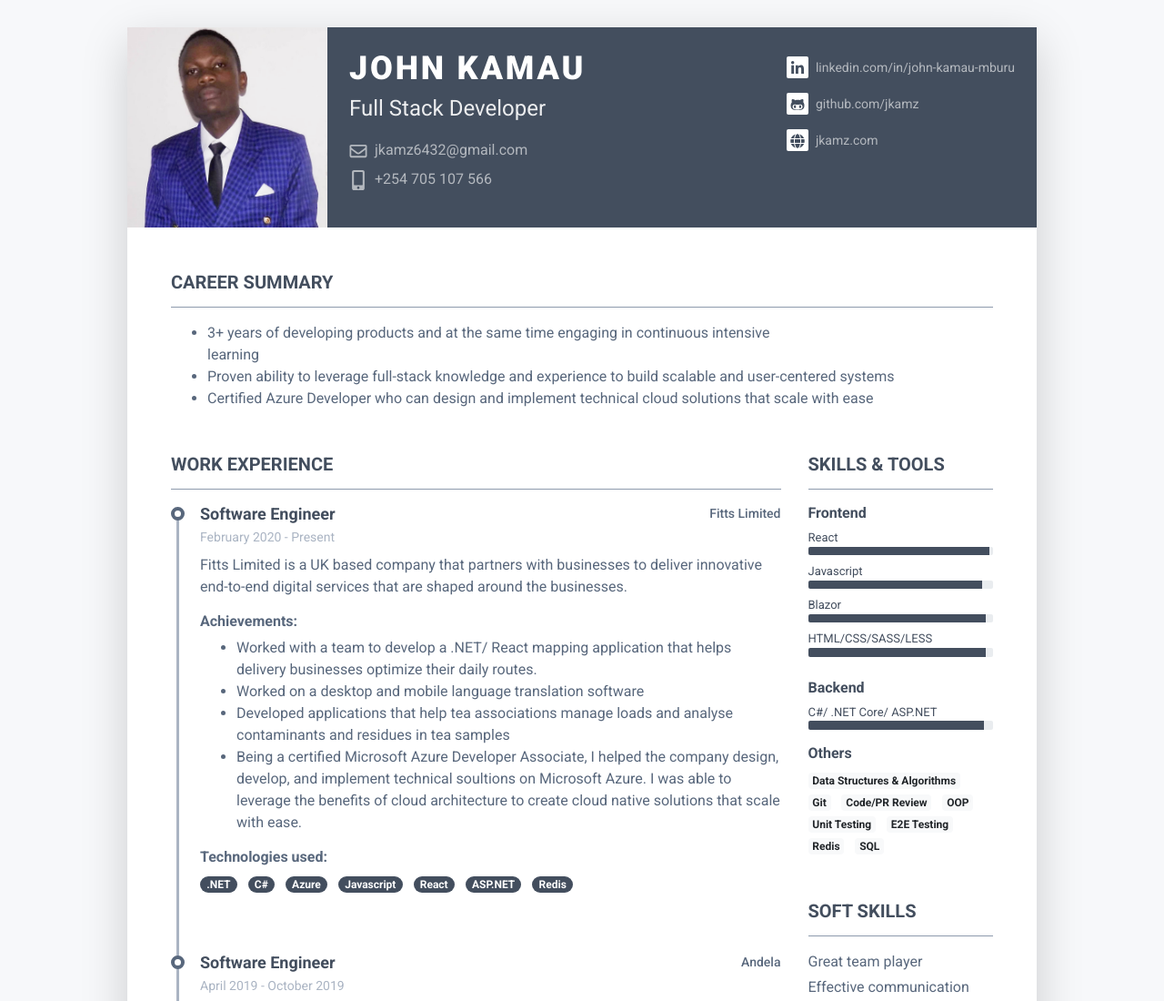
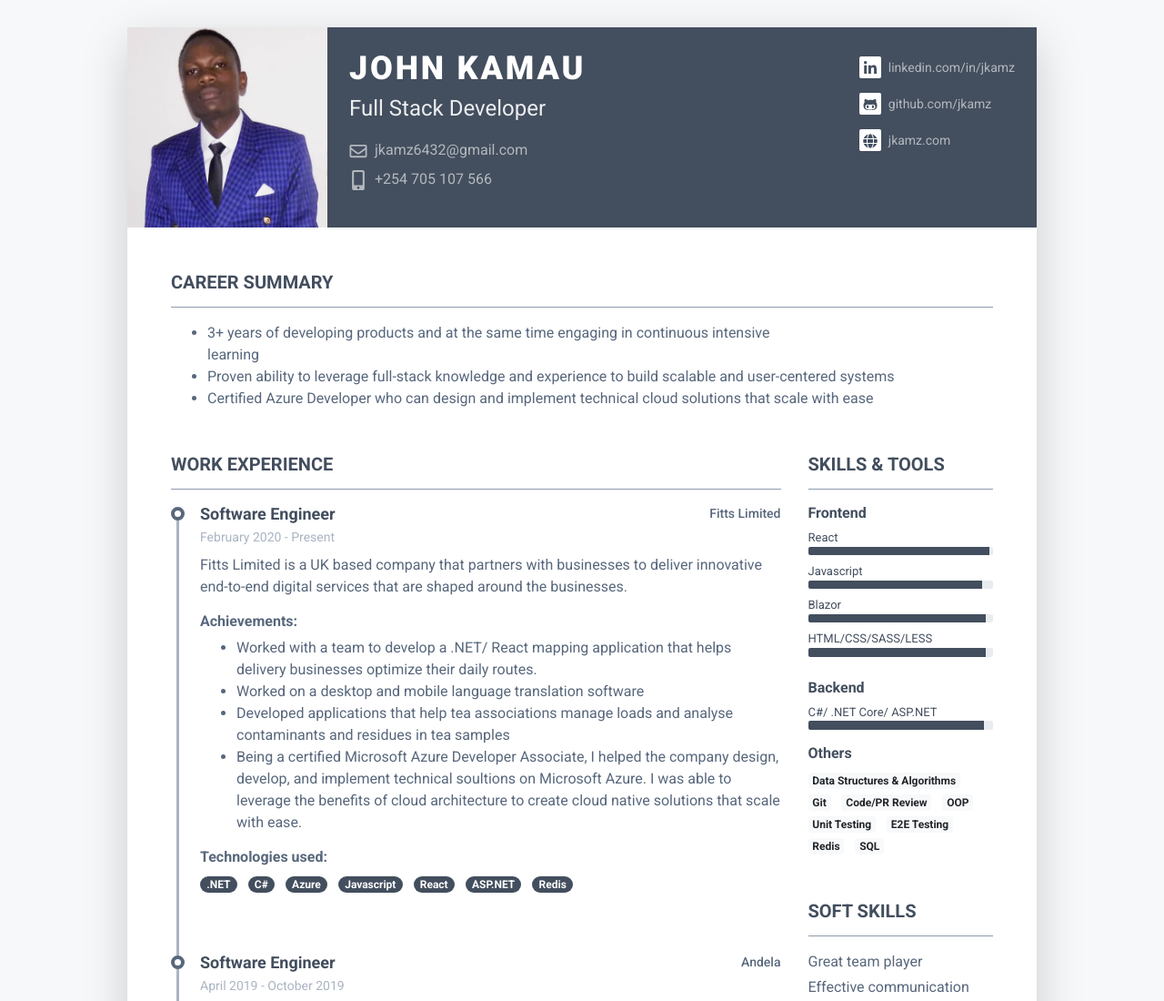
Before and after one commit to jkamz/resume, a plain HTML site: page index.html in a window 1280 px wide. Shown: the top 1100 px of the page at 91% size. Drawn offline with Linux system fonts and the light colour scheme.

Commit message:
update linkedin link

```diff
--- a/index.html
+++ b/index.html
@@ -49,7 +49,7 @@
 							<ul class="resume-social list-unstyled">
 								<li class="mb-3"><a href="https://www.linkedin.com/in/john-kamau-mburu"
 										target="_blank"><span class="fa-container text-center mr-2"><i
-												class="fab fa-linkedin-in fa-fw"></i></span>linkedin.com/in/john-kamau-mburu</a>
+												class="fab fa-linkedin-in fa-fw"></i></span>linkedin.com/in/jkamz</a>
 								</li>
 								<li class="mb-3"><a href="https://www.github.com/jkamz" target="_blank"><span
 											class="fa-container text-center mr-2"><i
```
